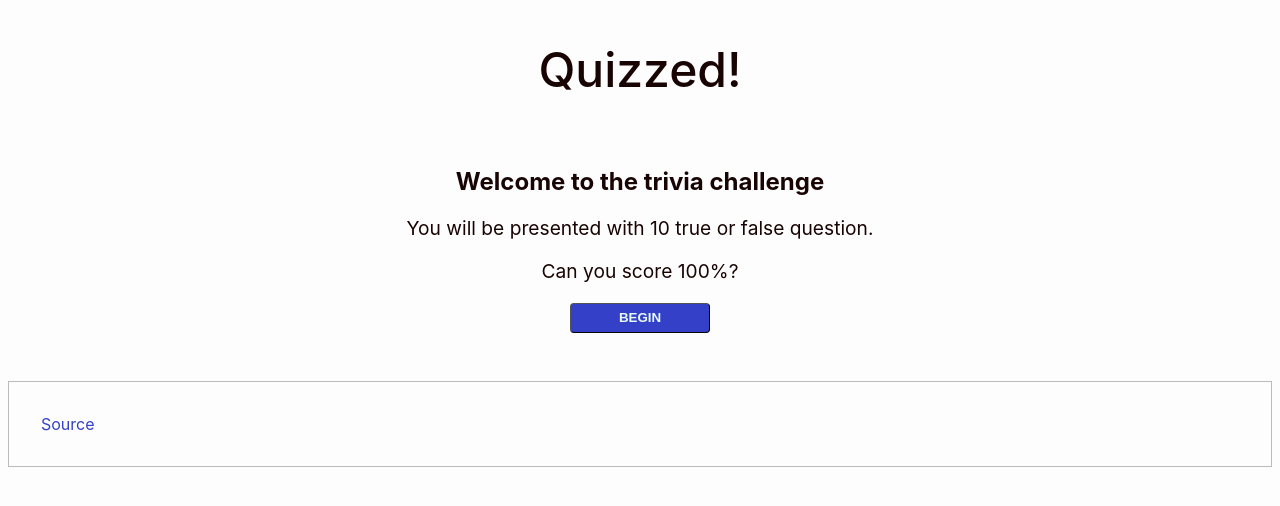
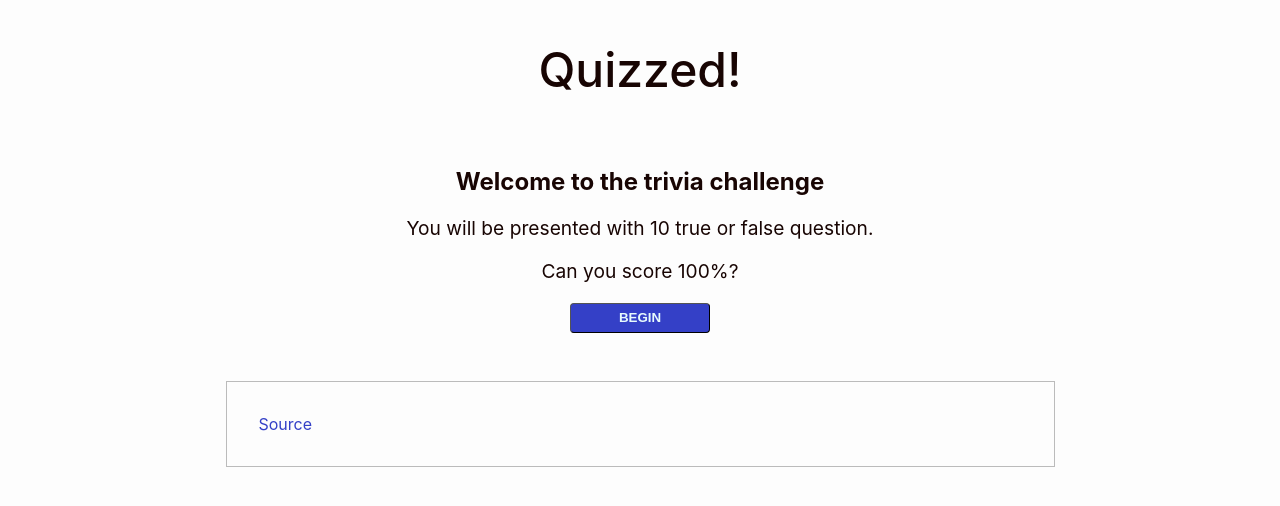
Before and after one commit to David256/quizzed-frontend, a React (Create React App) app: page / in a window 1280 px wide. Shown: the top 506 px of the page. Built offline with nearby package versions, Linux system fonts and the light colour scheme; no server answers.

Commit message:
Other changes

```diff
--- a/src/index.scss
+++ b/src/index.scss
@@ -74,4 +74,6 @@ li {
 
 #container {
     padding: 0.5em;
+    max-width: 845px;
+    margin: auto;
 }
--- a/src/pages/HomePage.jsx
+++ b/src/pages/HomePage.jsx
@@ -6,7 +6,7 @@ import './HomePage.scss';
 function HomePage() {
   return (
     <div className="home-container">
-      <h1>Welcome to the trivia challenge</h1>
+      <h2>Welcome to the trivia challenge</h2>
 
       <p>
         You will be presented with 10 true or false question.
--- a/src/pages/PrefacePage.jsx
+++ b/src/pages/PrefacePage.jsx
@@ -43,7 +43,7 @@ function PrefacePage() {
 
   return (
     <div>
-      <h1>preface</h1>
+      <h2>Preface</h2>
       <form onSubmit={onSubmit}>
         <label htmlFor="input-quiz-name">
           Quiz name:
```
